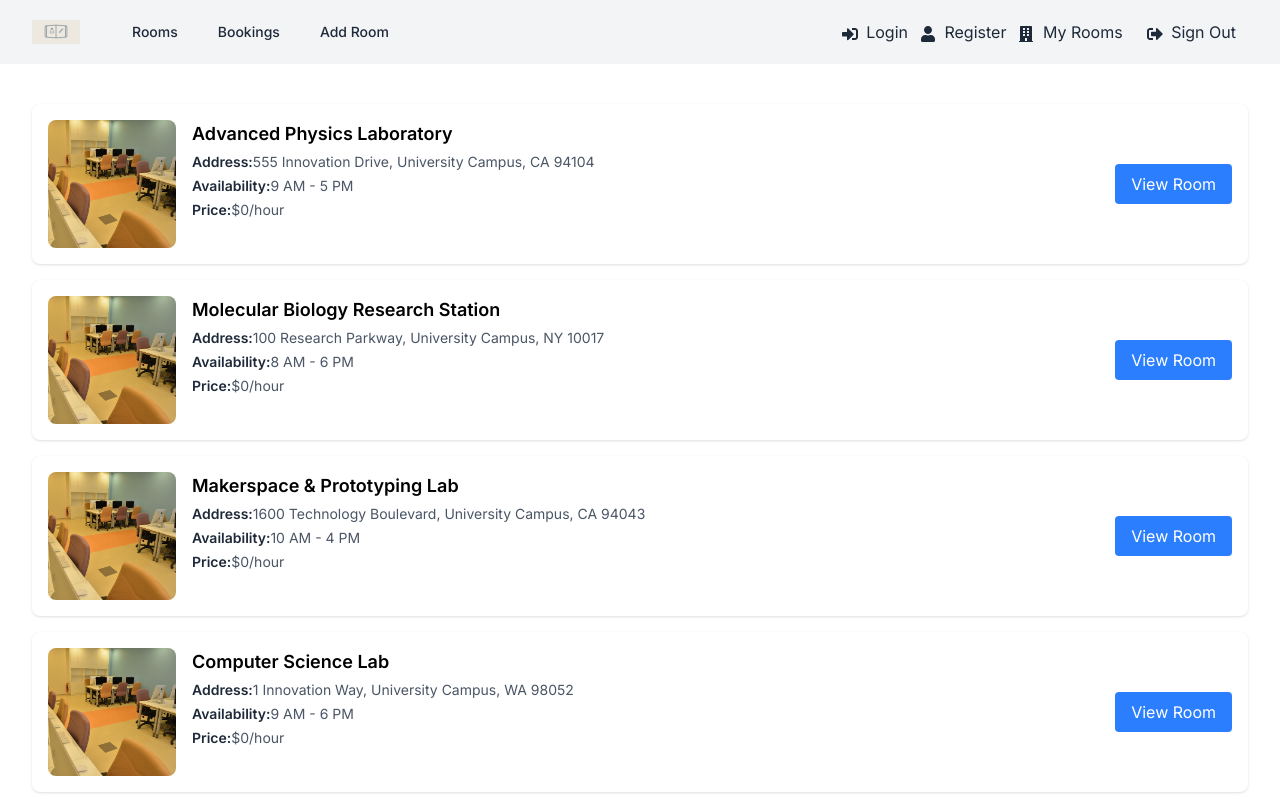
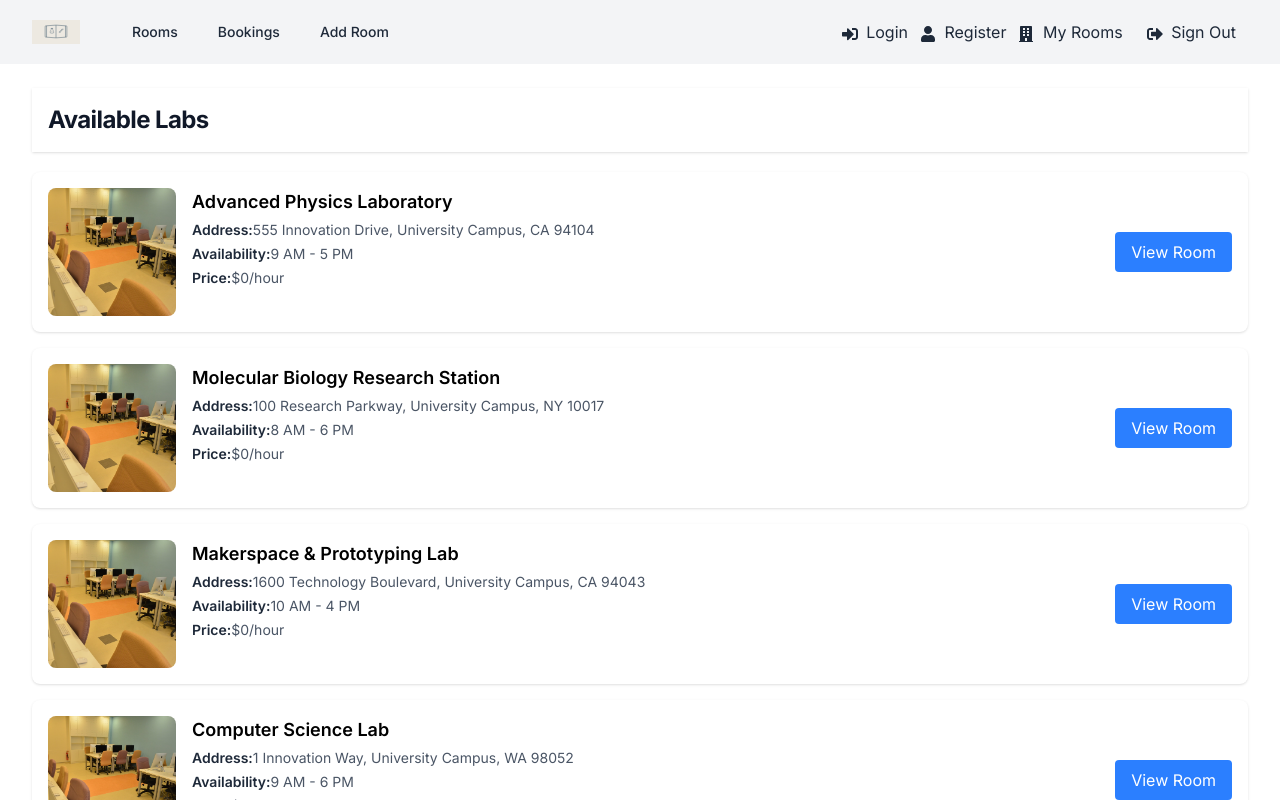
Before and after one commit to n4zzz/mmu-stem-fun-carnival, a Next.js app: page / in a window 1280 px wide. Shown: the top 800 px of the page. Built offline with nearby package versions, Linux system fonts and the light colour scheme.

Commit message:
Create Heading component

```diff
--- a/src/app/page.jsx
+++ b/src/app/page.jsx
@@ -1,9 +1,11 @@
 import rooms from "@/data/rooms.json";
+import Heading from "@/components/Heading";
 import RoomCard from "@/components/RoomCard";
 
 export default function Home() {
   return (
     <>
+    <Heading title='Available Labs'></Heading>
       {rooms.length > 0 ? (
         rooms.map((room) => <RoomCard room={room}/>)
       ) : (
--- /dev/null
+++ b/src/components/Heading.jsx
@@ -0,0 +1,9 @@
+const Heading = ({title}) => {
+    return ( <section class="bg-white mb-5 shadow px-4 py-4">
+        <h1 class="text-2xl font-bold tracking-tight text-gray-900">
+          {title}
+        </h1>
+      </section> );
+}
+
+export default Heading;
```
